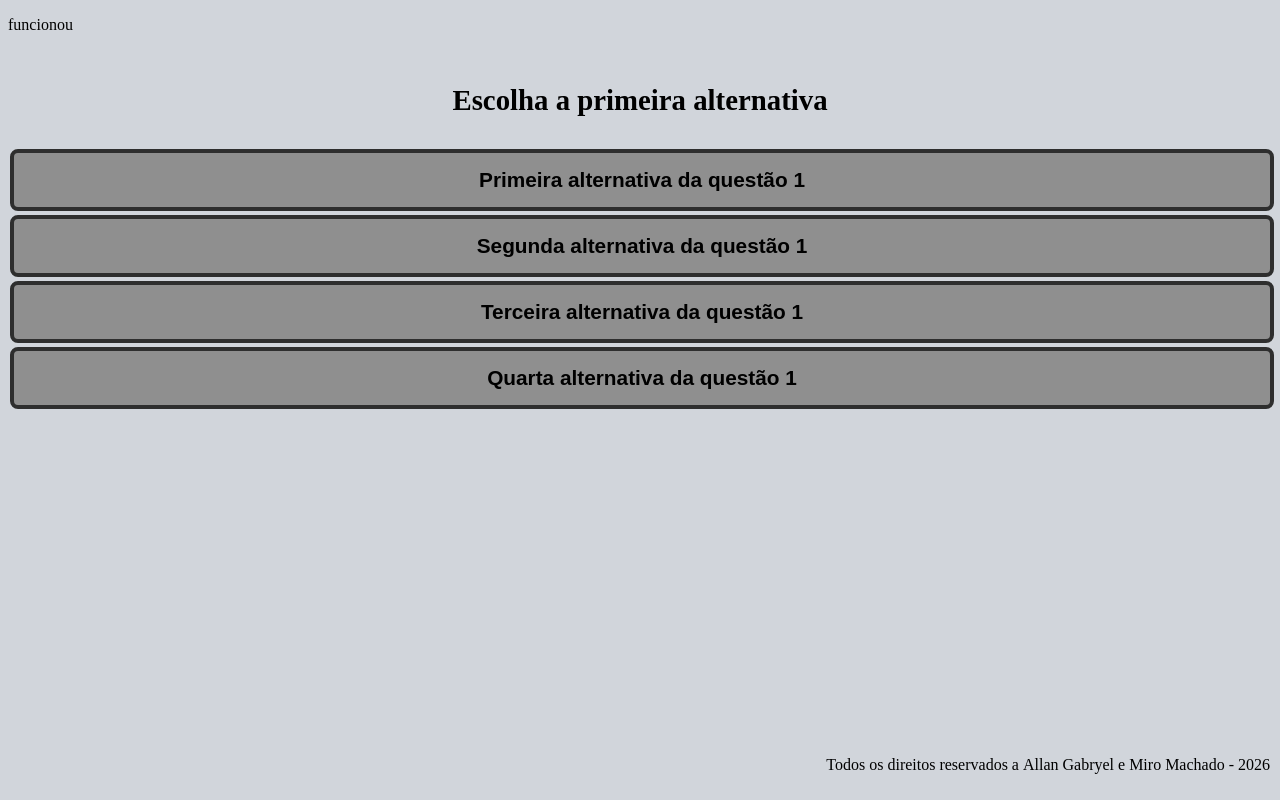
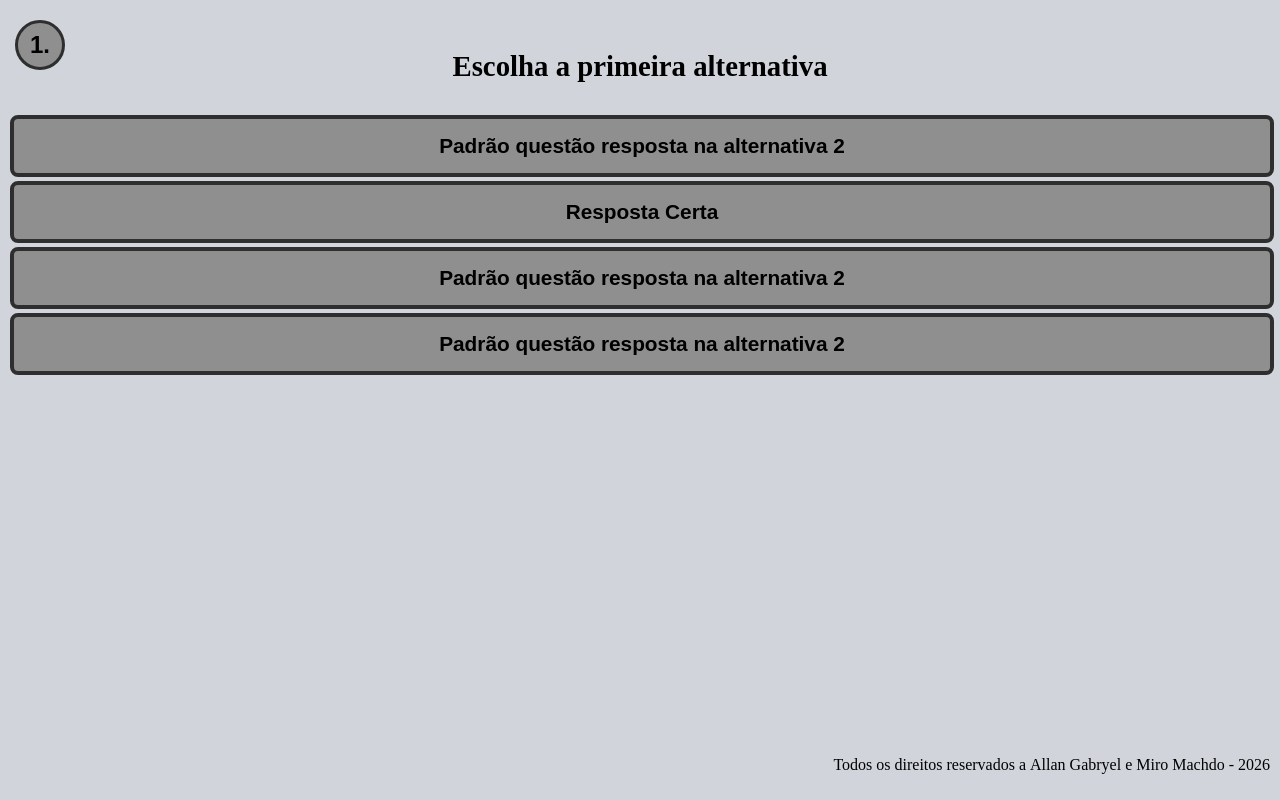
Before and after one commit to Allan-GX/Projeto-1-Introducao-a-adiministracao, a React app in the folder app/: page / in a window 1280 px wide. Built offline with nearby package versions, Linux system fonts and the light colour scheme; the HTML template or start-up script is replaced by a standard one.

Commit message:
Aplicando a classe hinding em buttons nescessario e corrigindo alguns problemas de lógica

```diff
--- a/app/src/App.css
+++ b/app/src/App.css
@@ -14,10 +14,10 @@ body{
     font-family: sans-serif;
 }
 
-.numero-questao {
+.question-number {
     position: absolute;
-    top: 0;
-    left: 10px;
+    top: 20px;
+    left: 15px;
     width: 50px;
     height: 50px;
     border-radius: 50%;
@@ -75,7 +75,7 @@ body{
     transform: scale(0.95);
 }
 
-.secret-button {
+.hiding {
     background: none;
     border: none;
     padding: 0;
@@ -92,8 +92,8 @@ body{
 
 .rodape{
     position: absolute;
-    bottom: 0;         /* Cola ao fundo da tela */
-    right: 0;          /* Cola à direita (muda para 'left: 0' se quiseres à esquerda) */
+    bottom: 0;
+    right: 0;
     margin: 0;
     padding: 10px;
 }
--- a/app/src/App.jsx
+++ b/app/src/App.jsx
@@ -14,7 +14,7 @@ function App() {
           <PerguntasComponent progress={progress} setProgress={setProgress}/>
           <Collection progress={progress} setProgress={setProgress}/>
         </section>
-        <CreditoComponent></CreditoComponent>
+        <CreditoComponent progress={progress} setProgress={setProgress}/>
       </section>
 
       <section>
--- a/app/src/components/BotaoCorreto.jsx
+++ b/app/src/components/BotaoCorreto.jsx
@@ -3,17 +3,26 @@ function BotaoCorreto({progress,setProgress,id}){
     const data = [
     {
         1: {
-            1: { canClick: true, correct: false, content: "Primeira alternativa da questão 1" },
-            2: { canClick: true, correct: true, content: "Segunda alternativa da questão 1" },
-            3: { canClick: true, correct: false, content: "Terceira alternativa da questão 1" },
-            4: { canClick: true, correct: false, content: "Quarta alternativa da questão 1" },
-            5: { canClick: false, correct: false, content: "1"}
+            1: { canClick: true, correct: false, content: "Padrão questão resposta na alternativa 2" },
+            2: { canClick: true, correct: true, content: "Resposta Certa" },
+            3: { canClick: true, correct: false, content: "Padrão questão resposta na alternativa 2" },
+            4: { canClick: true, correct: false, content: "Padrão questão resposta na alternativa 2" },
+            5: { canClick: true, correct: false, content: "1."},
+            6: { canClick: true, correct: false, content: "Todos"},
+            7: { canClick: true, correct: false, content: "Allan Gabryel"},
+            8: { canClick: true, correct: false, content: "Miro Machdo"},
+            9: { canClick: true, correct: false, content: "2026"}
         },
         2: {
-            1: { canClick: true, correct: true, content: "Primeira alternativa da questão 2" },
-            2: { canClick: true, correct: false, content: "Segunda alternativa da questão 2" },
-            3: { canClick: true, correct: false, content: "Terceira alternativa da questão 2" },
-            4: { canClick: true, correct: false, content: "Quarta alternativa da questão 2" }
+            1: { canClick: true, correct: false, content: "Resposta numero da questão" },
+            2: { canClick: true, correct: false, content: "Resposta numero da questão" },
+            3: { canClick: true, correct: false, content: "Resposta numero da questão" },
+            4: { canClick: true, correct: false, content: "Resposta numero da questão" },
+            5: { canClick: true, correct: true, content: "2"},
+            6: { canClick: true, correct: false, content: "Todos"},
+            7: { canClick: true, correct: false, content: "Allan Gabryel"},
+            8: { canClick: true, correct: false, content: "Miro Machdo"},
+            9: { canClick: true, correct: false, content: "2026"}
         }
     }
     ];
@@ -34,14 +43,16 @@ function BotaoCorreto({progress,setProgress,id}){
         let classe = ""
         if (id < 5){
             classe = "text-button";
-        } else if (id > 4) {
+        } else if (id == 5) {
+            classe = "question-number";
+        } else if (id > 5) {
             classe = "hiding";
         } return (
         <button className={classe} onClick={() => handleEscolha()}>{item_data.content}</button>
     );
     }else {
         return (
-            <p>funcionou</p>
+            <p></p>
         );
     }
     }
--- a/app/src/components/CreditoComponent.jsx
+++ b/app/src/components/CreditoComponent.jsx
@@ -1,22 +1,17 @@
+import BotaoCorreto from "./BotaoCorreto";
 
-
-function CreditoComponent(){
-
-    function handleSubmit(e){
-        e.preventDefault();
-        console.log("Funciona?");
-    }
+function CreditoComponent({progress,setProgress}){
 
     return (
     <div className="rodape">
         <p>
-            <button className="secret-button" onClick={handleSubmit}>Todos</button>
+            <BotaoCorreto progress={progress} id={6} setProgress={setProgress}/>
             {" "}os direitos reservados a{" "}
-            <button className="secret-button" onClick={handleSubmit}>Allan Gabryel</button>
+            <BotaoCorreto progress={progress} id={7} setProgress={setProgress}/>
             {" "}e{" "}
-            <button className="secret-button" onClick={handleSubmit}>Miro Machado</button>
+            <BotaoCorreto progress={progress} id={8} setProgress={setProgress}/>
             {" "}-{" "}
-            <button className="secret-button" onClick={handleSubmit}>2026</button>
+            <BotaoCorreto progress={progress} id={9} setProgress={setProgress}/>
         </p>
     </div>
     );
--- a/app/src/components/PerguntasComponent.jsx
+++ b/app/src/components/PerguntasComponent.jsx
@@ -9,7 +9,7 @@ function PerguntasComponent({progress,setProgress}){
     };
     return (
         <>
-            <BotaoCorreto progress={progress} id={5} setProgress={setProgress}/>
+            <BotaoCorreto className="numero-questao" progress={progress} id={5} setProgress={setProgress}/>
             <h2 className="enunciado">{enunciados[progress]}</h2>
         </>
     );
```
